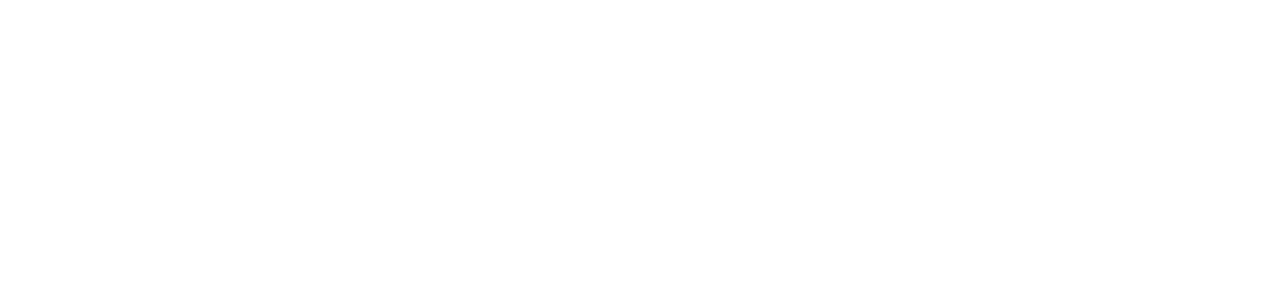
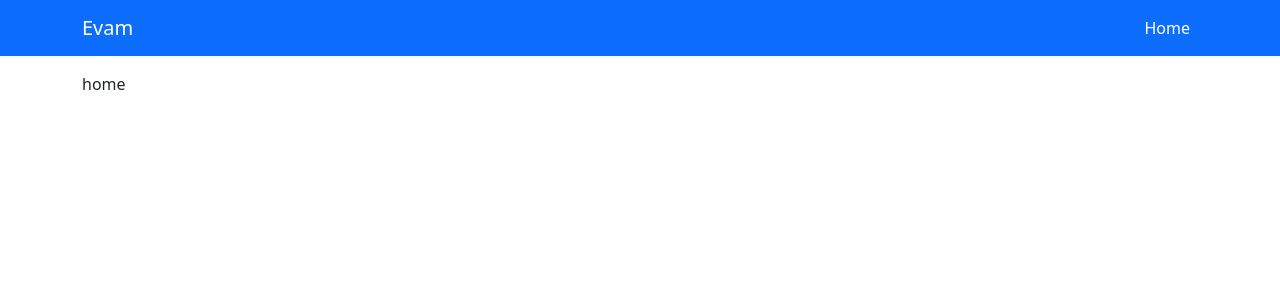
Before and after one commit to berkkarslan/case-c, a React (Create React App) app: page / in a window 1280 px wide. Shown: the top 300 px of the page. Built offline with nearby package versions, Linux system fonts and the light colour scheme.

Commit message:
added router && NavBar && pages

```diff
--- a/src/App.tsx
+++ /dev/null
@@ -1,7 +0,0 @@
-import React from 'react'
-
-function App() {
-  return <div className=''></div>
-}
-
-export default App
--- /dev/null
+++ b/src/components/NavBar.tsx
@@ -0,0 +1,24 @@
+import React from 'react'
+import { NavLink } from 'react-router-dom'
+
+const Navbar: React.FC = () => {
+  return (
+    <nav className='navbar navbar-expand-lg navbar-dark bg-primary'>
+      <div className='container'>
+        <a className='navbar-brand' href='#'>
+          Evam
+        </a>
+
+        <div>
+          <ul className='navbar-nav mr-auto'>
+            <NavLink to='/' className='nav-link'>
+              Home
+            </NavLink>
+          </ul>
+        </div>
+      </div>
+    </nav>
+  )
+}
+
+export default Navbar
--- a/src/index.tsx
+++ b/src/index.tsx
@@ -1,13 +1,24 @@
 import React from 'react'
 import ReactDOM from 'react-dom/client'
-import App from './App'
 import reportWebVitals from './reportWebVitals'
+import { BrowserRouter, Routes, Route } from 'react-router-dom'
 import 'bootstrap/dist/css/bootstrap.css'
+import Navbar from './components/NavBar'
+import Home from './pages/Home'
+import FormDetails from './pages/FormDetails'
 
 const root = ReactDOM.createRoot(document.getElementById('root') as HTMLElement)
 root.render(
   <React.StrictMode>
-    <App />
+    <BrowserRouter>
+      <Navbar />
+      <main className='container mt-3'>
+        <Routes>
+          <Route path='/' element={<Home />} />
+          <Route path='/forms/:formName' element={<FormDetails />} />
+        </Routes>
+      </main>
+    </BrowserRouter>
   </React.StrictMode>,
 )
 
--- /dev/null
+++ b/src/pages/FormDetails.tsx
@@ -0,0 +1,6 @@
+import React from 'react'
+const Home: React.FC = () => {
+  return <div>form details</div>
+}
+
+export default Home
--- /dev/null
+++ b/src/pages/Home.tsx
@@ -0,0 +1,6 @@
+import React from 'react'
+const Home: React.FC = () => {
+  return <div>home</div>
+}
+
+export default Home
```
